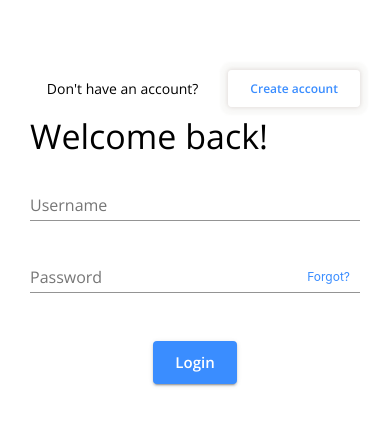
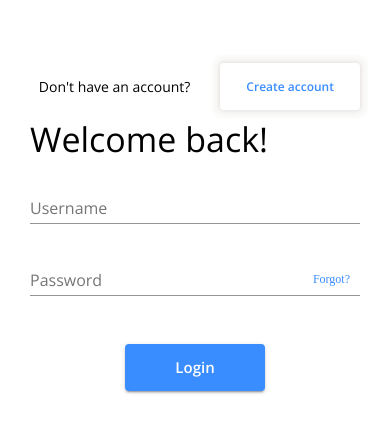
Before and after one commit to jamezmca/messenger-2600, a React (Create React App) app in the folder client/: page /login in a window 390 px wide. Shown: the part 195-628 px from the top of the page. Built offline with nearby package versions, Linux system fonts and the light colour scheme; no server answers.

Commit message:
webpage is responsive and correctly formatted
just need to overlay last image, fix fonts and change from user to email system

```diff
--- a/client/src/Login.js
+++ b/client/src/Login.js
@@ -21,7 +21,8 @@
 const useStyles = makeStyles((theme) => ({
   root: {
     minHeight: '100vh',
-    width: '100vw'
+    width: '100vw',
+    fontFamily: 'Open-sans'
   },
   image: {
     backgroundRepeat: 'no-repeat',
@@ -38,7 +39,8 @@
   form: {
     width: '100%',
     marginTop: theme.spacing(1),
-    flexGrow: 1
+    flexGrow: 1,
+    maxWidth: 400,
   },
   submit: {
     margin: theme.spacing(3, 0, 2)
@@ -62,13 +64,16 @@
     border: 'none',
     boxShadow: '0 0 4px 1px hsla(10, 10%, 65%, 0.3), 0 0 2px 8px hsla(10, 10%, 90%, 0.2)',
     fontSize: 12,
-    border: '1px solid white'
+    border: '1px solid white',
+    padding: '12px 25px'
   },
   loginButton: {
     marginTop: 40,
+    padding: '10px 50px'
   },
   contentContainer: {
-    padding: 30
+    padding: 30,
+    justifyContent: 'center'
   },
   createAccountContainer: {
     height: 'maxContent'
--- a/client/src/index.css
+++ b/client/src/index.css
@@ -1,3 +1,5 @@
+@import url('https://fonts.googleapis.com/css2?family=Open+Sans:wght@400;600&display=swap');
+
 body {
   margin: 0;
   font-family: -apple-system, BlinkMacSystemFont, "Segoe UI", "Roboto", "Oxygen", "Ubuntu",
```
